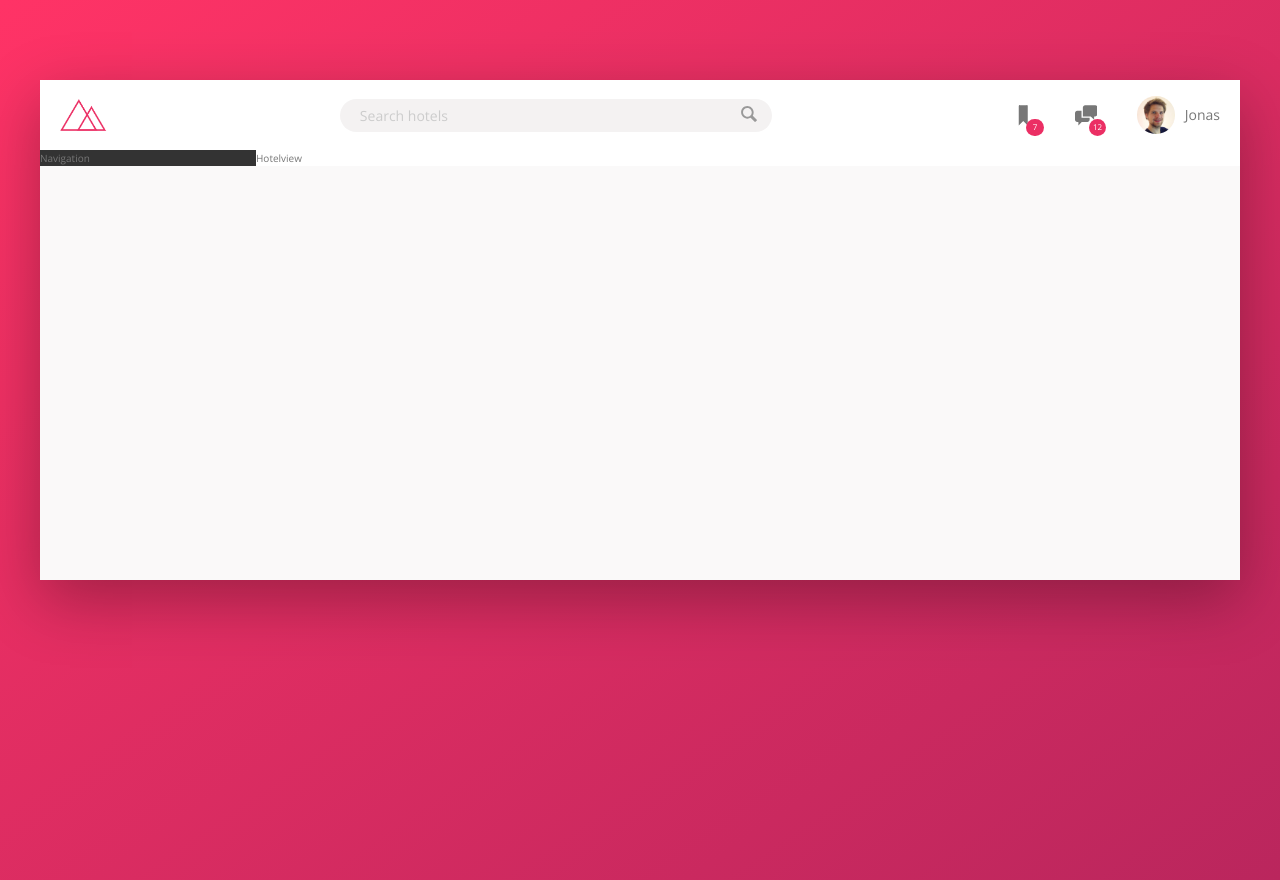
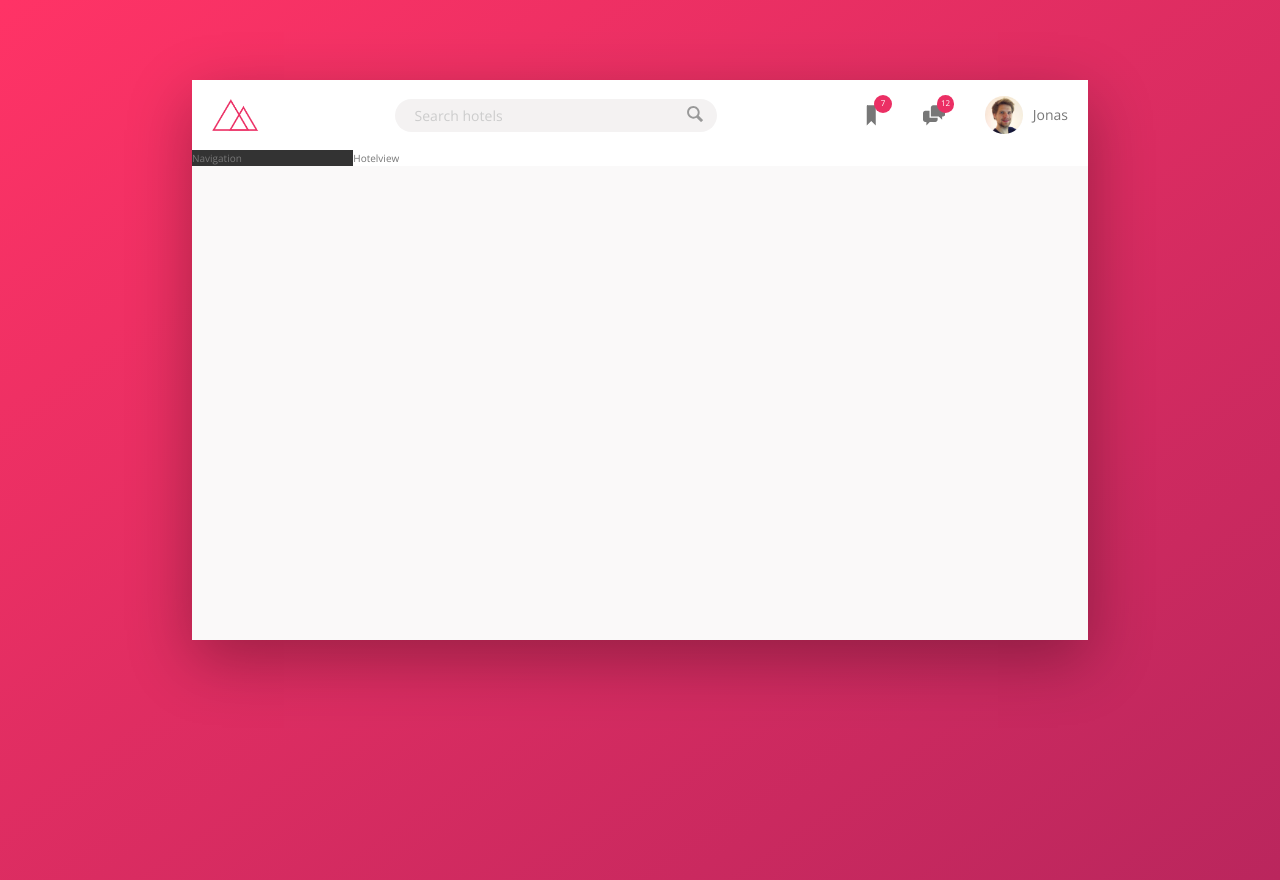
Before and after one commit to jinhanloh2021/Learn-advanced-CSS-SASS, a React (Create React App) app in the folder Trillo/: page / in a window 1280 px wide. Built offline with nearby package versions, Linux system fonts and the light colour scheme.

Commit message:
Make the button vh full.

```diff
--- a/Trillo/src/components/container.scss
+++ b/Trillo/src/components/container.scss
@@ -1,8 +1,8 @@
 .container {
-  max-width: 120rem;
+  max-width: 70vw;
   margin: 8rem auto;
   background-color: var(--color-grey-light-1);
   box-shadow: var(--shadow-dark);
 
-  min-height: 50rem;
+  min-height: 70vh;
 }
--- a/Trillo/src/components/header/headerNav/headerNav.scss
+++ b/Trillo/src/components/header/headerNav/headerNav.scss
@@ -1,6 +1,5 @@
 .user-nav {
   display: flex;
-  align-items: center;
   align-self: stretch;
 
   //selects all direct children.
```
